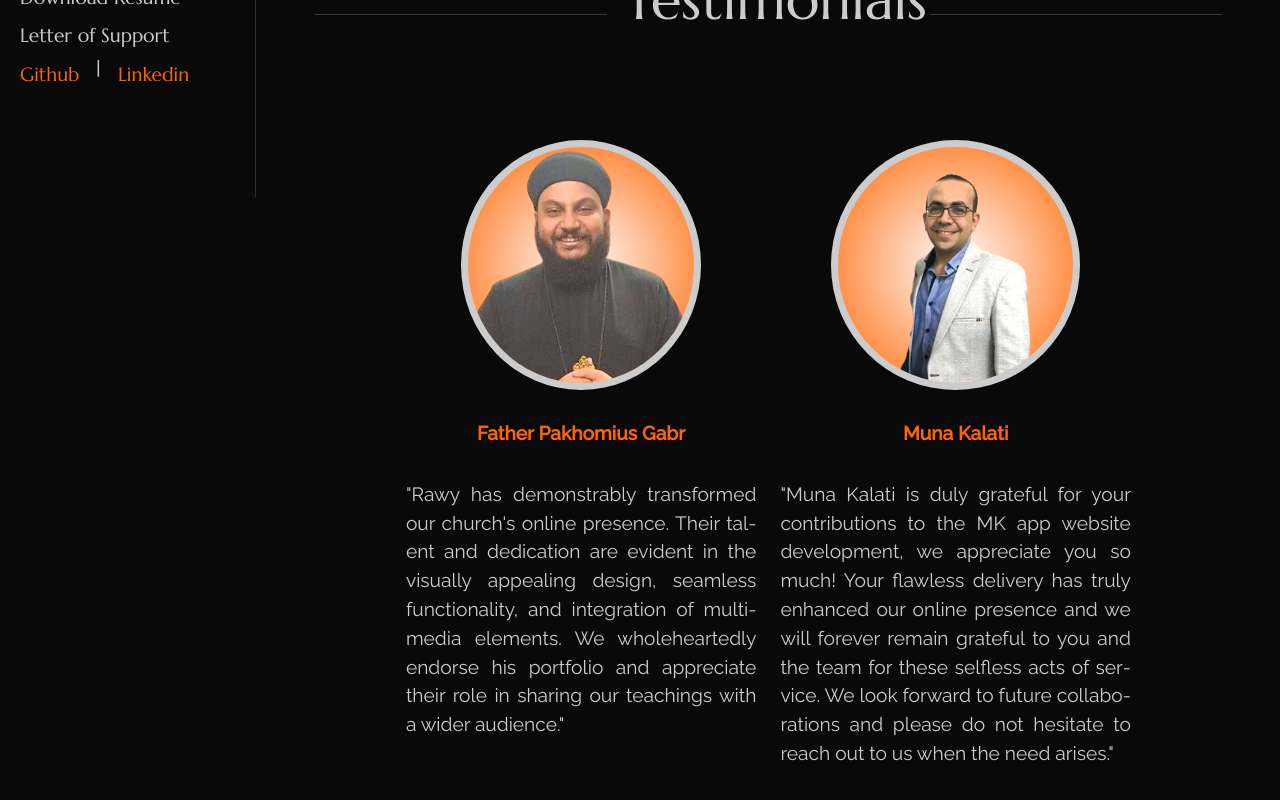
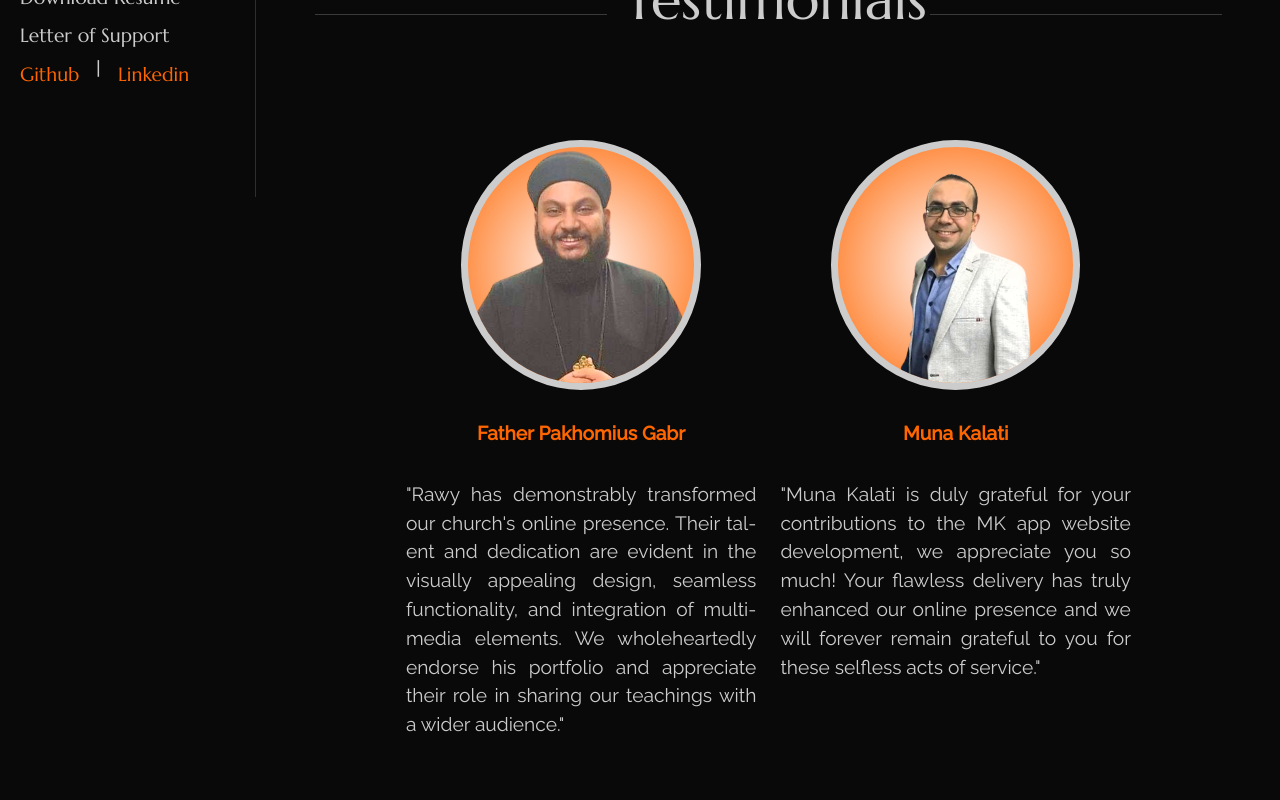
Before and after one commit to Murgany/myPortfolio, a React (Create React App) app: page / in a window 1280 px wide. Shown: the part 683-1483 px from the top of the page. Built offline with nearby package versions, Linux system fonts and the light colour scheme.

Commit message:
Update index.js

```diff
--- a/src/pages/home/index.js
+++ b/src/pages/home/index.js
@@ -190,8 +190,7 @@ export const Home = () => {
               </p>
               <p className="content">
                 "Muna Kalati is duly grateful for your contributions to the MK app website development, we appreciate you so much!
-Your flawless delivery has truly enhanced our online presence and we will forever remain grateful to you and the team for these selfless acts of service.
-We look forward to future collaborations and please do not hesitate to reach out to us when the need arises."
+Your flawless delivery has truly enhanced our online presence and we will forever remain grateful to you for these selfless acts of service."
               </p>
             </div>
           </div>
```
